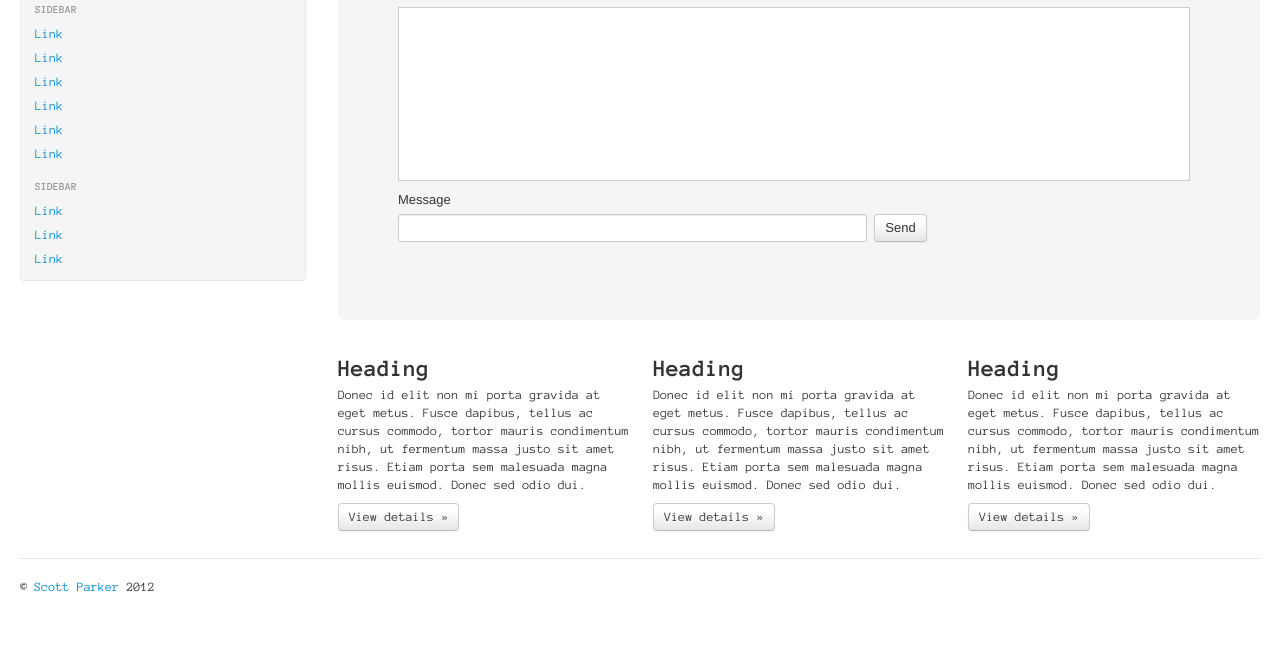
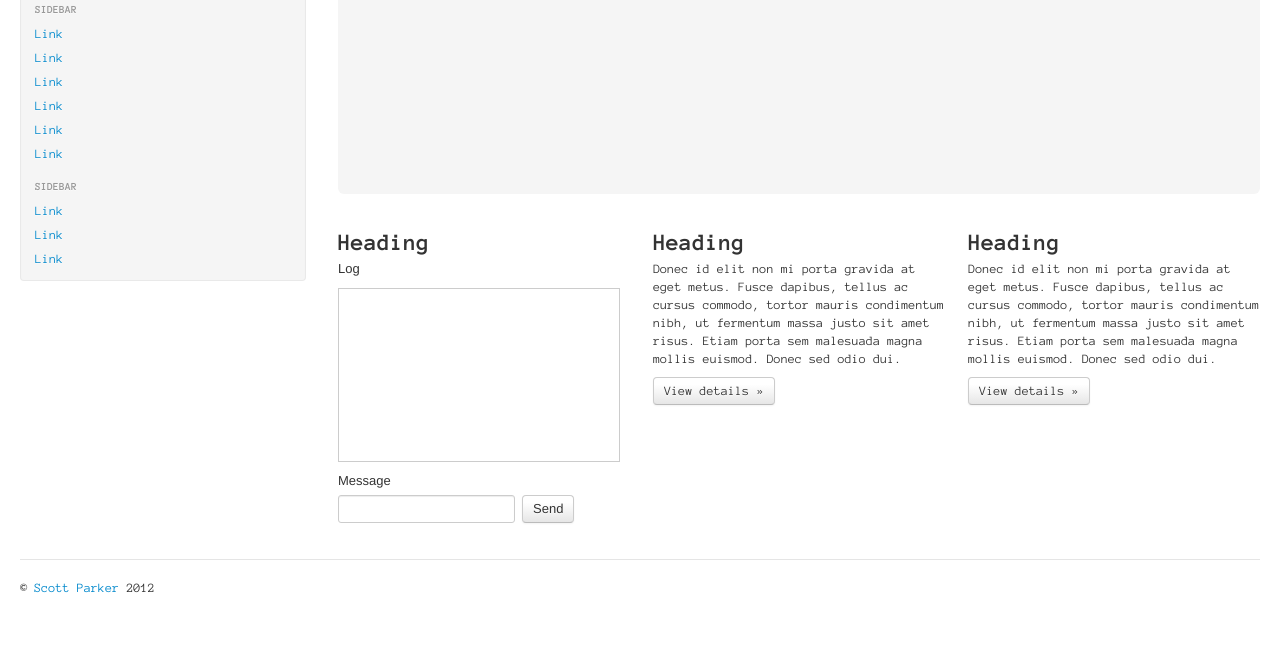
Before and after one commit to citizenparker/inquizitors, a plain HTML site: page resources/public/index.html in a window 1280 px wide. Shown: the part 201-847 px from the top of the page. Drawn offline with nearby package versions, Linux system fonts and the light colour scheme; a script that the page names is missing.

Commit message:
Added a canvas for drawing the terminal as well as some scratch notes on the eventual cljs implementation

```diff
--- a/resources/public/index.html
+++ b/resources/public/index.html
@@ -78,19 +78,18 @@
         <div class="span9">
           <div class="hero-unit">
             <h1>Hello, world!</h1>
-            <label for="log">Log</label>
-            <div id="log"></div>
-            <form id="chatbox" class="form-horizontal">
-              <label for="message">Message</label>
-              <input type="text" id="message" class="span7"/>
-              <button type="submit" class="btn">Send</button>
-            </form>
+            <canvas id="terminal" width="150" height="150"></canvas>
           </div>
           <div class="row-fluid">
             <div class="span4">
               <h2>Heading</h2>
-              <p>Donec id elit non mi porta gravida at eget metus. Fusce dapibus, tellus ac cursus commodo, tortor mauris condimentum nibh, ut fermentum massa justo sit amet risus. Etiam porta sem malesuada magna mollis euismod. Donec sed odio dui. </p>
-              <p><a class="btn" href="#">View details &raquo;</a></p>
+              <label for="log">Log</label>
+              <div id="log"></div>
+              <form id="chatbox" class="form-horizontal">
+                <label for="message">Message</label>
+                <input type="text" id="message" class="span7"/>
+                <button type="submit" class="btn">Send</button>
+              </form>
             </div><!--/span-->
             <div class="span4">
               <h2>Heading</h2>
```
Also changed, not shown: 1 other file.
